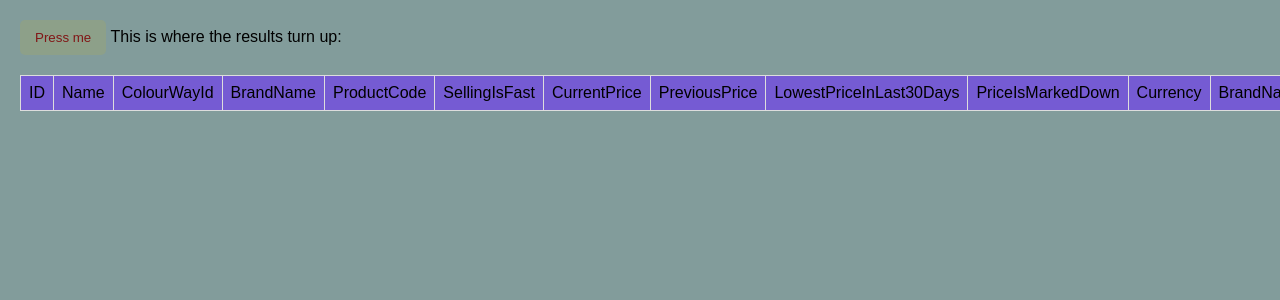
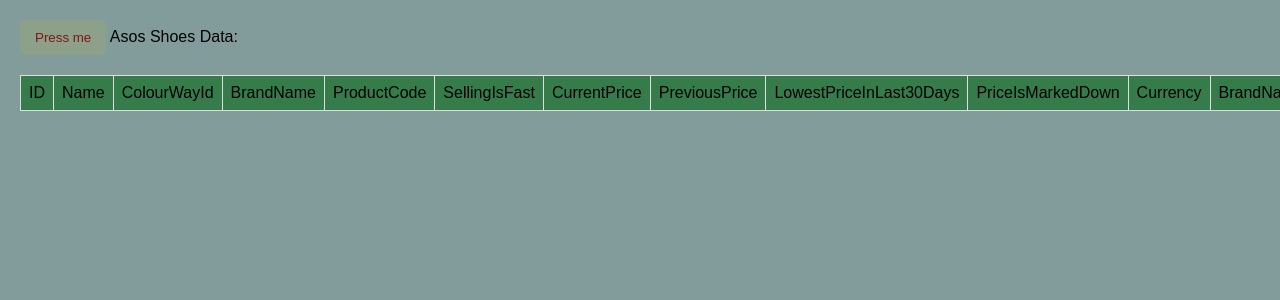
Before and after one commit to avinashd144/pda_20032381, a Flask app: template templates/home.html in a window 1280 px wide; the page is wider, and only the part inside the window is pictured. Shown: the top 300 px of that part. Run offline with Flask 3, Linux system fonts and the light colour scheme; the template is opened without the code that fills it, so the values that code supplies are empty.

Commit message:
Clean up

```diff
--- a/templates/home.html
+++ b/templates/home.html
@@ -25,7 +25,7 @@
     width: 100%;
     border-collapse: collapse;
     margin-top: 20px;
-    background-color: rgb(117, 91, 211);
+    background-color: hsl(138, 39%, 35%);
   }
   th, td {
     border: 1px solid #ddd;
@@ -33,7 +33,7 @@
     text-align: left;
   }
   tr:hover {
-    background-color: hsl(138, 39%, 35%);
+    background-color: rgb(117, 91, 211);
   }
 </style>
 <script>
@@ -70,7 +70,7 @@
 </head>
 <body>
 <button onClick="doIt()">Press me</button>
-This is where the results turn up: <br/>
+Asos Shoes Data: <br/>
 <table id='tab1' bgcolor='white'>
 <tr><td>ID</td><td>Name</td><td>ColourWayId</td><td>BrandName</td><td>ProductCode</td><td>SellingIsFast</td><td>CurrentPrice</td><td>PreviousPrice</td><td>LowestPriceInLast30Days</td><td>PriceIsMarkedDown</td><td>Currency</td><td>BrandName_encoded</td><td>Price_range_indicator</td><td>Discount_percentage</td><td>Lowest_price_tag</td></tr>
 </table></body>
```
